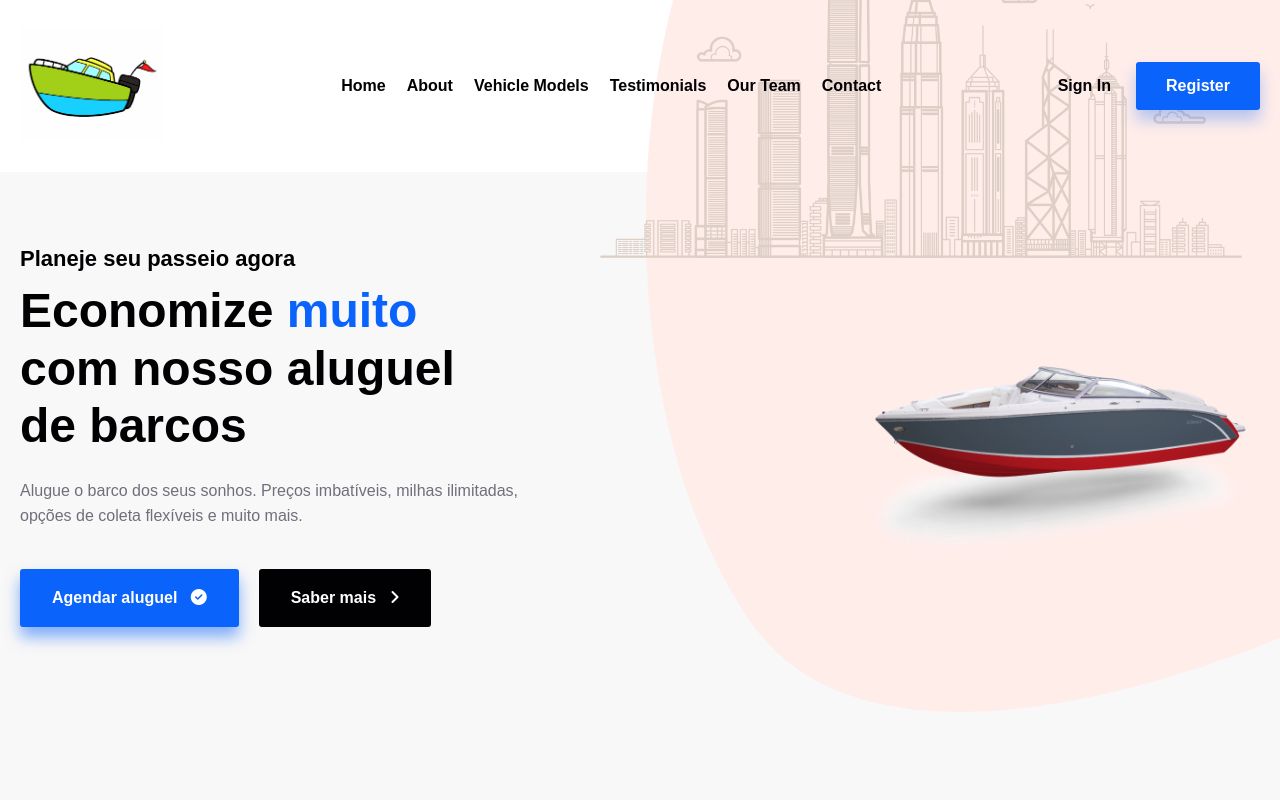
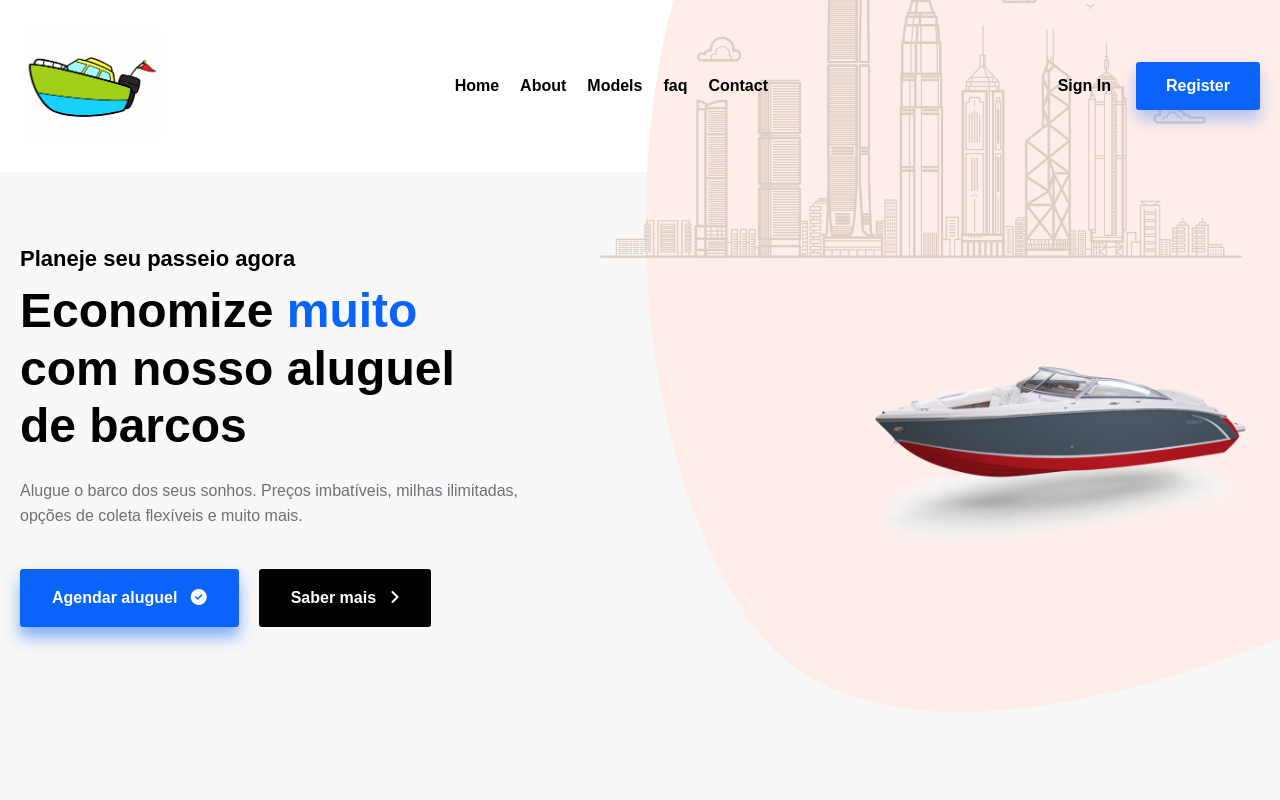
Before and after one commit to jonathanhnr/Rental-boat, a Next.js app: page / in a window 1280 px wide. Shown: the top 800 px of the page. Built offline with nearby package versions, Linux system fonts and the light colour scheme.

Commit message:
add link navBar

```diff
--- a/components/ChooseUs/ChooseUsContainer.jsx
+++ b/components/ChooseUs/ChooseUsContainer.jsx
@@ -6,11 +6,11 @@ import Link from "next/link";
 const ChooseUsContainer = () => {
   return (
     <>
-      <section className="choose-section">
+      <section  className="choose-section">
         <div className="container">
           <div className="choose-container">
             <img src={boat.src} className="choose-container__img" alt="car_img" />
-            <div className="text-container">
+            <div id={"about"} className="text-container">
               <div className="text-container__left">
                 <h4>Porque escolher-nos</h4>
                 <h2>As melhores ofertas que você vai/encontrar</h2>
--- a/components/Faq/FaqContainer.jsx
+++ b/components/Faq/FaqContainer.jsx
@@ -6,7 +6,7 @@ const FaqContainer = () => {
     <>
       <section className={"faq-section"}>
         <div className={"container"}>
-          <div className={"faq-content"}>
+          <div id={"faq"} className={"faq-content"}>
             <div className={"faq-content__title"}>
               <h5>FAQ</h5>
               <h2>Perguntas frequentes</h2>
--- a/components/Footer/Footer.jsx
+++ b/components/Footer/Footer.jsx
@@ -2,9 +2,9 @@ import Link from "next/link";
 
 function Footer() {
     return (<>
-        <footer>
+        <footer >
             <div className="container">
-                <div className="footer-content">
+                <div id={"contact"} className="footer-content">
                     <ul className="footer-content__1">
                         <li>
                             Aluguel de <span> barcos</span>
--- a/components/NavBar/NavBar.jsx
+++ b/components/NavBar/NavBar.jsx
@@ -23,27 +23,22 @@ const NavBar = () => {
               </Link>
             </li>
             <li>
-              <Link onClick={openNav} href="#">
+              <Link onClick={openNav} href="#about">
                 About
               </Link>
             </li>
             <li>
-              <Link onClick={openNav} href="#">
+              <Link onClick={openNav} href="#models">
                 Models
               </Link>
             </li>
             <li>
-              <Link onClick={openNav} href="#">
-                Testimonials
+              <Link onClick={openNav} href="#faq">
+                faq
               </Link>
             </li>
             <li>
-              <Link onClick={openNav} href="#">
-                Our Team
-              </Link>
-            </li>
-            <li>
-              <Link onClick={openNav} href="#">
+              <Link onClick={openNav} href="#contact">
                 Contact
               </Link>
             </li>
@@ -59,37 +54,27 @@ const NavBar = () => {
           </div>
           <ul className="navbar__links">
             <li>
-              <Link className="home-link" href="/">
+              <Link className="home-link" href="#home">
                 Home
               </Link>
             </li>
             <li>
-              {" "}
-              <Link className="about-link" href="#">
+              <Link className="about-link" href="#about">
                 About
               </Link>
             </li>
             <li>
-              {" "}
-              <Link className="models-link" href="#">
-                Vehicle Models
+              <Link className="models-link" href="#models">
+               Models
               </Link>
             </li>
             <li>
-              {" "}
-              <Link className="testi-link" href="#">
-                Testimonials
+              <Link className="testi-link" href="#faq">
+                faq
               </Link>
             </li>
             <li>
-              {" "}
-              <Link className="team-link" href="#">
-                Our Team
-              </Link>
-            </li>
-            <li>
-              {" "}
-              <Link className="contact-link" href="#">
+              <Link className="contact-link" href="#contact">
                 Contact
               </Link>
             </li>
--- a/components/Pickbout/PickBout.jsx
+++ b/components/Pickbout/PickBout.jsx
@@ -16,9 +16,9 @@ function PickCar() {
 
   return (
     <>
-      <section className="pick-section">
+      <section  className="pick-section">
         <div className="container">
-          <div className="pick-container">
+          <div id={"models"} className="pick-container">
             <div className="pick-container__title">
               <h3>Modelos de barcos</h3>
               <h2>A nossa frota de aluguel</h2>
```
